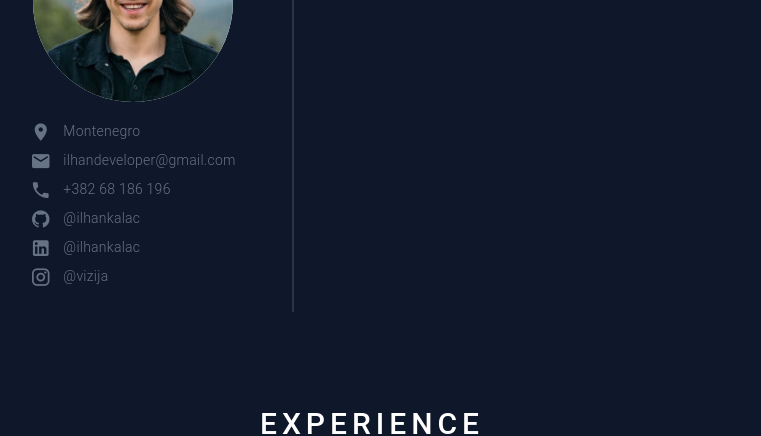
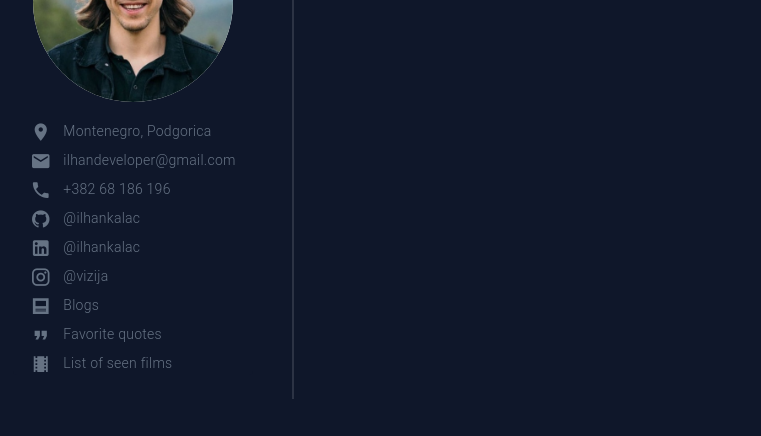
Before and after one commit to ilhankalac/portfolio-app, a Vue app: page / in a window 1280 px wide. Shown: the part 1080-1516 px from the top of the page, without its empty margins (268-1029 px from the left). Built offline with nearby package versions, Linux system fonts and the light colour scheme; no server answers; the database is empty.

Commit message:
Add links in about for blog pages

```diff
--- a/src/components/landingPage/BasicInfo.vue
+++ b/src/components/landingPage/BasicInfo.vue
@@ -10,47 +10,52 @@
       color="white"
       :class="{ 'ma-5': !smAndDown }"
     >
-      <v-img
-        alt="Avatar"
-        src="@/assets/profile_photo.jpg"
-      ></v-img>
+      <v-img alt="Avatar" src="@/assets/profile_photo.jpg"></v-img>
     </v-avatar>
-    <div class="d-flex flex-column ga-2 ma-0 pa-0 text-greyText">
+    <div class="d-flex flex-column ga-2 ma-0 pa-0 text-greyText blog-links">
       <v-card-subtitle class="d-flex ga-3 font-weight-light">
-        <v-icon> mdi-map-marker </v-icon> Montenegro
+        <v-icon> mdi-map-marker </v-icon> <a href="https://www.google.com/maps/place/Podgorica/@42.4320008,19.2558788,12z/data=!3m1!4b1!4m6!3m5!1s0x134de8079606867d:0x6bf78a76ea588ae9!8m2!3d42.4304196!4d19.2593642!16zL20vMDE3NHBy?hl=en&entry=ttu" class="blog-links" target="_blank">Montenegro, Podgorica</a>
       </v-card-subtitle>
-      <v-card-subtitle class="d-flex ga-3 font-weight-light">
+      <v-card-subtitle class="d-flex ga-3 font-weight-light blog-links">
         <v-icon> mdi-email </v-icon>
-        <a class="font-weight-light" href="mailto:ilhandeveloper@gmail.com">
+        <a class="font-weight-light blog-links" href="mailto:ilhandeveloper@gmail.com">
           ilhandeveloper@gmail.com
         </a>
       </v-card-subtitle>
-      <v-card-subtitle class="d-flex ga-3 font-weight-light ">
+      <v-card-subtitle class="d-flex ga-3 font-weight-light blog-links">
         <v-icon> mdi-phone </v-icon>
-        <a href="tel:+38268186196">
-          +382 68 186 196
-        </a>
+        <a href="tel:+38268186196" class="blog-links"> +382 68 186 196 </a>
       </v-card-subtitle>
-      <v-card-subtitle class="d-flex ga-3 font-weight-light">
+      <v-card-subtitle class="d-flex ga-3 font-weight-light blog-links">
         <v-icon> mdi-github </v-icon>
-        <a href="https://github.com/ilhankalac" target="_blank">@ilhankalac</a>
+        <a href="https://github.com/ilhankalac" class="blog-links" target="_blank">@ilhankalac</a>
       </v-card-subtitle>
-      <v-card-subtitle class="d-flex ga-3 font-weight-light">
+      <v-card-subtitle class="d-flex ga-3 font-weight-light blog-links">
         <v-icon> mdi-linkedin </v-icon>
-        <a href="https://www.linkedin.com/in/ilhankalac/" target="_blank"
+        <a href="https://www.linkedin.com/in/ilhankalac/" class="blog-links" target="_blank"
           >@ilhankalac
         </a>
       </v-card-subtitle>
-      <v-card-subtitle class="d-flex ga-3 font-weight-light">
+      <v-card-subtitle class="d-flex ga-3 font-weight-light blog-links">
         <v-icon>mdi-instagram</v-icon>
-        <a href="https://www.instagram.com/vizija/" target="_blank">@vizija</a>
+        <a href="https://www.instagram.com/vizija/" class="blog-links" target="_blank">@vizija</a>
+      </v-card-subtitle>
+      <v-card-subtitle class="d-flex ga-3 font-weight-light blog-links">
+        <v-icon>mdi-post</v-icon> <div @click="router.push({ path: 'blogs/list' })">Blogs</div>
+      </v-card-subtitle>
+      <v-card-subtitle class="d-flex ga-3 font-weight-light blog-links">
+        <v-icon>mdi-format-quote-close</v-icon> <div @click="router.push({ path: 'favorite-quotes' })">Favorite quotes</div>
+      </v-card-subtitle>
+      <v-card-subtitle class="d-flex ga-3 font-weight-light blog-links">
+        <v-icon>mdi-filmstrip</v-icon> <div @click="router.push({ path: 'list-of-seen-films' })">List of seen films</div>
       </v-card-subtitle>
     </div>
   </v-card>
 </template>
 <script lang="ts" setup>
-import { useDisplay } from "vuetify"
-const { smAndDown } = useDisplay()
+import { useDisplay } from "vuetify";
+const { smAndDown } = useDisplay();
+import router from "@/router";
 </script>
 
 <style scoped>
@@ -58,4 +63,9 @@ a {
   color: rgb(var(--v-theme-greyText));
   text-decoration: none;
 }
+
+.blog-links:hover {
+  color: white;
+  cursor: pointer;
+}
 </style>
```
Also changed, not shown: 1 other file (tests, documents, lock files or other folders).
